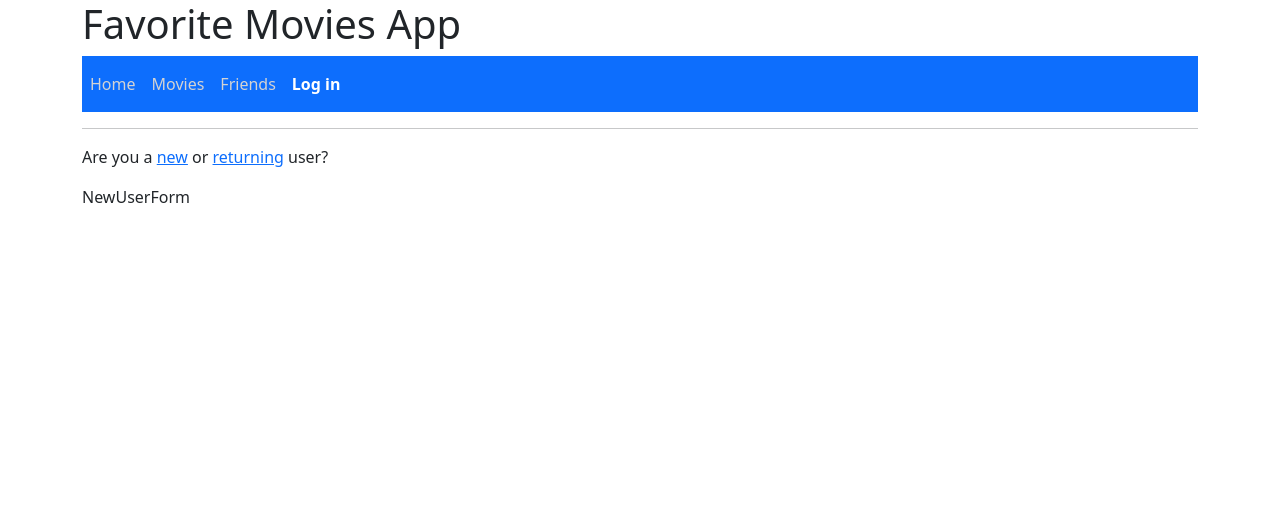
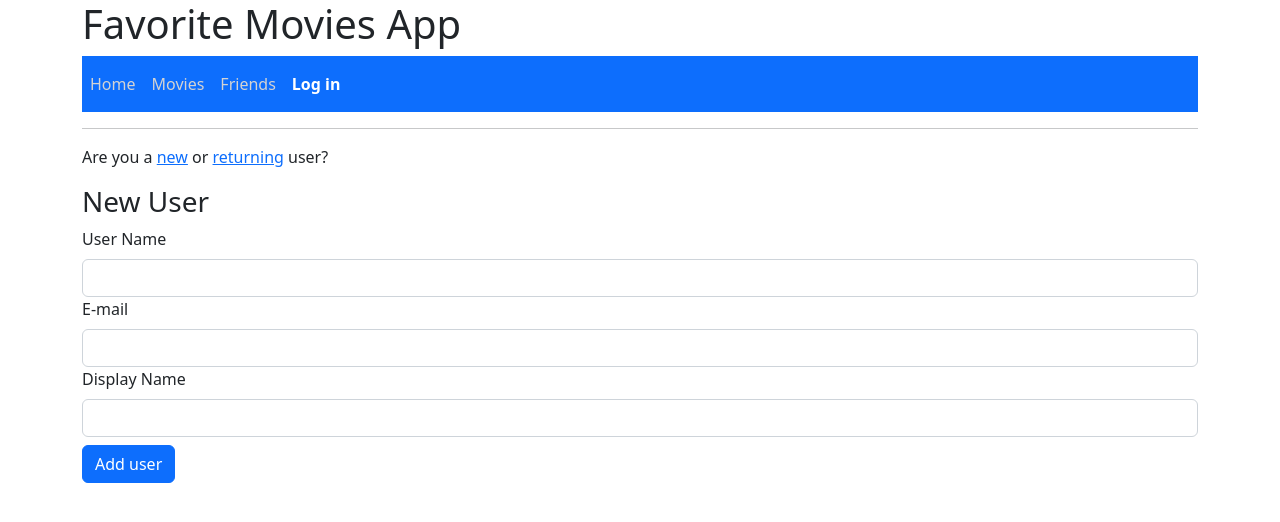
Before and after one commit to speedingplanet/favorite-movies-app, a React (Create React App) app: page /login/new-user in a window 1280 px wide. Shown: the top 522 px of the page. Built offline with nearby package versions, Linux system fonts and the light colour scheme; no server answers.

Commit message:
Getting data from a form shouldn't be this difficult

```diff
--- a/src/app/store.ts
+++ b/src/app/store.ts
@@ -1,11 +1,13 @@
 import { configureStore, ThunkAction, Action } from '@reduxjs/toolkit';
 import counterReducer from '../features/counter/counterSlice';
 import movieReducer, { fetchMovies } from '../movies/movies-slice';
+import usersReducer from '../login/users-slice';
 
 export const store = configureStore({
   reducer: {
     counter: counterReducer,
     movies: movieReducer,
+    users: usersReducer,
   },
 });
 
--- /dev/null
+++ b/src/common/BootstrapInput.tsx
@@ -0,0 +1,37 @@
+import React, { ChangeEventHandler, useState } from 'react';
+
+export type UpdateValueHandler<T> = (field: keyof T, value: string) => void;
+
+interface BootstrapInputProps<T> extends React.ComponentPropsWithoutRef<'input'> {
+  containerClass?: string;
+  labelClass?: string;
+  labelText?: string;
+  updateValue?: UpdateValueHandler<T>;
+}
+
+export function BootstrapInput<T>(props: BootstrapInputProps<T>) {
+  let [value, setValue] = useState('');
+  let { containerClass, labelClass, labelText, updateValue, ...rest } = props;
+
+  const handleChange: ChangeEventHandler<HTMLInputElement> = (event) => {
+    updateValue && updateValue(event.currentTarget.name as keyof T, event.currentTarget.value);
+    setValue(event.currentTarget.value);
+  };
+
+  return (
+    <div className={containerClass}>
+      <label
+        htmlFor={rest.id}
+        className={`form-label ${labelClass}`}>
+        {labelText || 'Input'}
+      </label>
+      <input
+        {...rest}
+        value={value}
+        onChange={handleChange}
+        type={rest.type ?? 'text'}
+        className={`form-control ${rest.className}`}
+      />
+    </div>
+  );
+}
--- a/src/favorite-movie-types.ts
+++ b/src/favorite-movie-types.ts
@@ -14,10 +14,10 @@ export interface Movie extends HasId {
 export type ClientMovie = Omit<Movie, 'id'>;
 
 export interface User extends HasId {
-  username: string;
+  userName: string;
   email: string;
   displayName: string;
-  movies: ID[];
+  movies?: ID[];
   friends?: ID[];
 }
 
--- a/src/login/NewUserForm.tsx
+++ b/src/login/NewUserForm.tsx
@@ -1,5 +1,69 @@
-import React from 'react';
+import React, { FormEventHandler } from 'react';
+import { BootstrapInput, UpdateValueHandler } from '../common/BootstrapInput';
+import { useAppDispatch } from '../app/hooks';
+import { User } from '../favorite-movie-types';
+import { addUser } from './users-slice';
+
+let formData: Map<keyof User, string> = new Map();
 
 export default function NewUserForm() {
-  return <div>NewUserForm</div>;
+  const dispatch = useAppDispatch();
+  const handleSubmit: FormEventHandler<HTMLFormElement> = (event) => {
+    event.preventDefault();
+
+    let partialUser: Partial<User> = {};
+
+    for (let [k, v] of formData.entries()) {
+      // If you don't do this, you get an error about trying to assign to never
+      // TODO: Try a type with only required fields?
+      (partialUser[k] as string) = v;
+    }
+
+    // Dispatch it to Redux
+    // We know our partial user is a good User, so...
+    dispatch(addUser(partialUser as User));
+  };
+
+  const handleUpdateValue: UpdateValueHandler<User> = (fieldName, value) => {
+    formData.set(fieldName, value);
+  };
+
+  return (
+    <>
+      <div>
+        <h3>New User</h3>
+      </div>
+      <form onSubmit={handleSubmit}>
+        <BootstrapInput
+          updateValue={handleUpdateValue}
+          labelText="User Name"
+          name="userName"
+          id="new-userName"
+          required
+        />
+        <BootstrapInput
+          updateValue={handleUpdateValue}
+          labelText="E-mail"
+          type="email"
+          name="email"
+          id="new-email"
+          required
+        />
+        <BootstrapInput
+          updateValue={handleUpdateValue}
+          labelText="Display Name"
+          name="displayName"
+          id="new-displayname"
+          required
+        />
+        <div className="mt-2">
+          <button
+            className="btn btn-primary"
+            type="submit">
+            Add user
+          </button>
+        </div>
+      </form>
+    </>
+  );
 }
--- /dev/null
+++ b/src/login/users-slice.ts
@@ -0,0 +1,22 @@
+import { createSlice, PayloadAction } from '@reduxjs/toolkit';
+import { User } from '../favorite-movie-types';
+
+interface UsersState {
+  items: User[];
+  loggedInUser: User | undefined;
+}
+
+const initialState: UsersState = { items: [], loggedInUser: undefined };
+
+const usersSlice = createSlice({
+  name: 'users',
+  initialState,
+  reducers: {
+    addUser(state, action: PayloadAction<User>) {
+      state.items.push(action.payload);
+    },
+  },
+});
+
+export const { addUser } = usersSlice.actions;
+export default usersSlice.reducer;
```
Also changed, not shown: tsconfig.json (+3 -9 lines).
